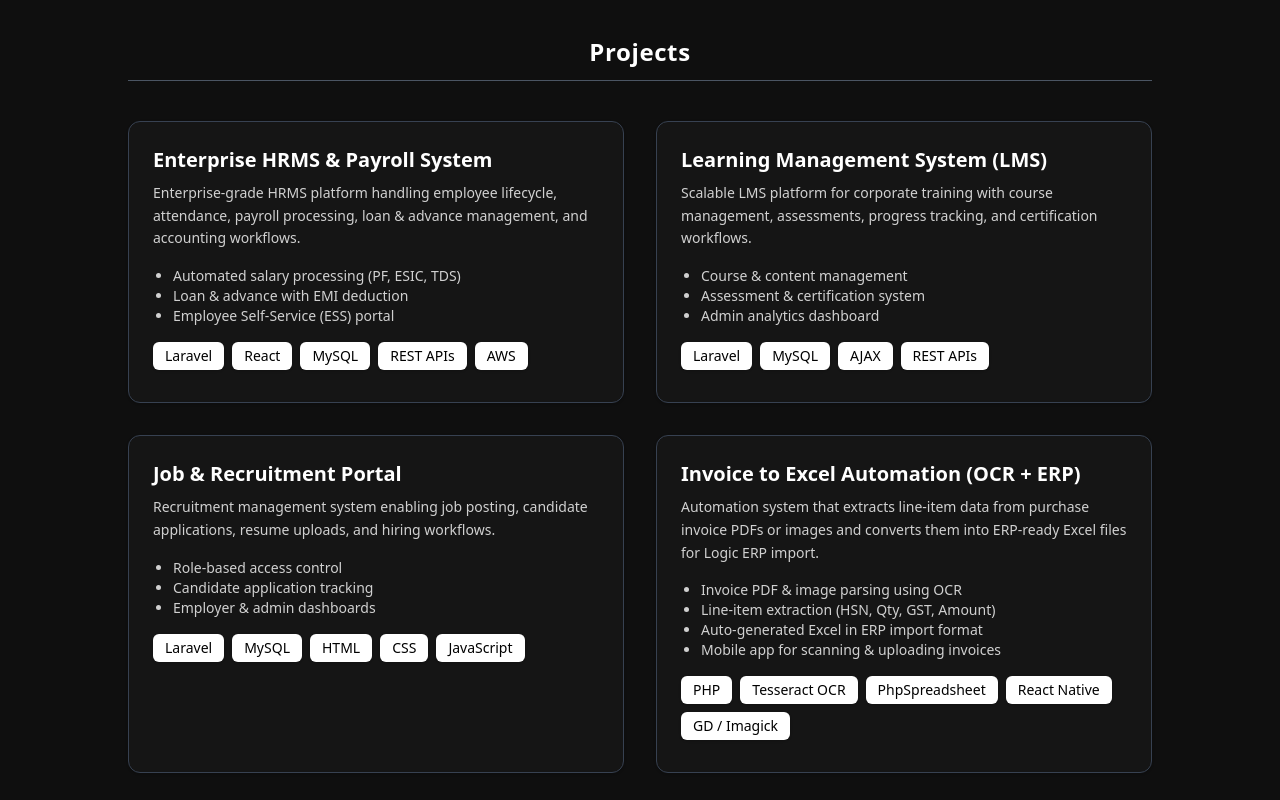
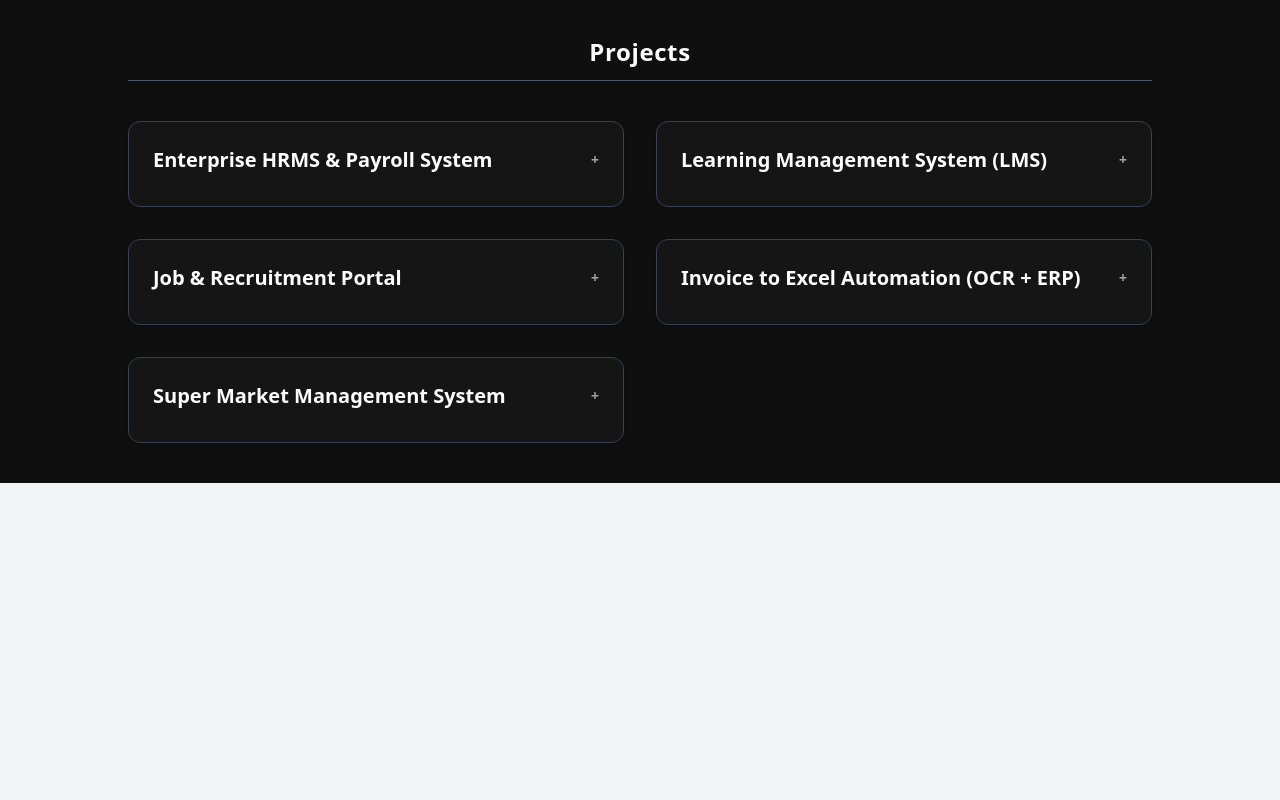
Before and after one commit to nikhil3112/nikhil-portfolio, a React (Vite) app: page / in a window 1280 px wide. Shown: the part 1740-2540 px from the top of the page. After the commit the page ends 2223 px from the top, so only its background shows below. Built offline with nearby package versions, Linux system fonts and the light colour scheme.

Commit message:
Implement collapsible project sections
Added collapsible project details to enhance user interaction.

```diff
--- a/src/App.jsx
+++ b/src/App.jsx
@@ -4,6 +4,7 @@ import { SunIcon, MoonIcon } from "@heroicons/react/24/solid";
 
 export default function App() {
   const [dark, setDark] = useState(true);
+  const [openProject, setOpenProject] = useState(null);
 
   const skillBox =
     "px-3 py-1 rounded-md text-sm font-medium inline-block mr-2 mb-2 shadow";
@@ -301,12 +302,26 @@ export default function App() {
             <div
               key={index}
               className={
-                "p-6 rounded-xl border shadow transition hover:scale-[1.02] " +
+                "p-6 rounded-xl border shadow transition " +
                 (dark ? "border-gray-700 bg-[#151515]" : "border-gray-300 bg-white")
               }
             >
-              <h3 className="text-xl font-bold mb-2">{project.title}</h3>
+              {/* TITLE */}
+              <h3
+                onClick={() =>
+                  setOpenProject(openProject === index ? null : index)
+                }
+                className="text-xl font-bold mb-2 cursor-pointer flex justify-between items-center"
+              >
+                {project.title}
+                <span className="text-sm opacity-60">
+                  {openProject === index ? "−" : "+"}
+                </span>
+              </h3>
 
+              {/* COLLAPSIBLE CONTENT */}
+              {openProject === index && (
+                <div className="mt-4 animate-fadeIn">
                   <p className="text-sm opacity-80 mb-4 leading-relaxed">
                     {project.description}
                   </p>
@@ -331,6 +346,9 @@ export default function App() {
                     ))}
                   </div>
                 </div>
+              )}
+            </div>
+
           ))}
         </div>
       </section>
```
Lines whose indentation alone changed are shown as unchanged.
